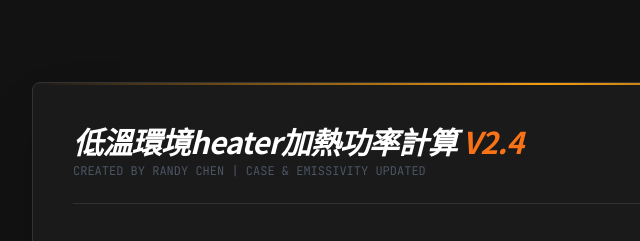
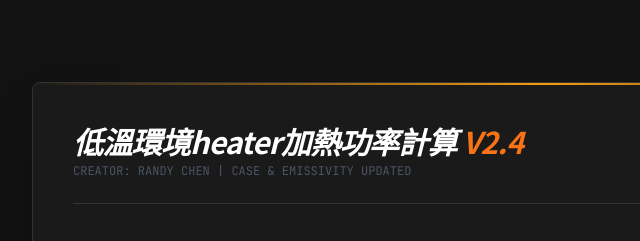
Before and after one commit to advantechrandy/Tool-A030_V2.4, a plain HTML site: page index.html in a window 1280 px wide. Shown: the top 241 px of the page, 96-736 px from the left. Drawn offline with nearby package versions, Linux system fonts and the light colour scheme.

Commit message:
Update index.html

```diff
--- a/index.html
+++ b/index.html
@@ -103,7 +103,7 @@
     <div class="flex flex-col md:flex-row justify-between items-start md:items-center mb-10 gap-4 border-b border-white/10 pb-6">
         <div>
             <h1 class="text-3xl font-black tracking-tight italic text-white">低溫環境heater加熱功率計算 <span class="text-orange-500">V2.4</span></h1>
-            <p class="text-xs text-gray-600 mono mt-1 uppercase">CREATED BY RANDY CHEN | CASE & EMISSIVITY UPDATED</p>
+            <p class="text-xs text-gray-600 mono mt-1 uppercase">CREATOR: RANDY CHEN | CASE & EMISSIVITY UPDATED</p>
         </div>
         <div class="px-4 py-2 bg-orange-500/10 border border-orange-500/30 rounded text-orange-400 text-xs mono font-bold">
             THERMAL BRIDGE ANALYSIS: ON
@@ -377,4 +377,5 @@
 </script>
 
 </body>
+
 </html>
```
